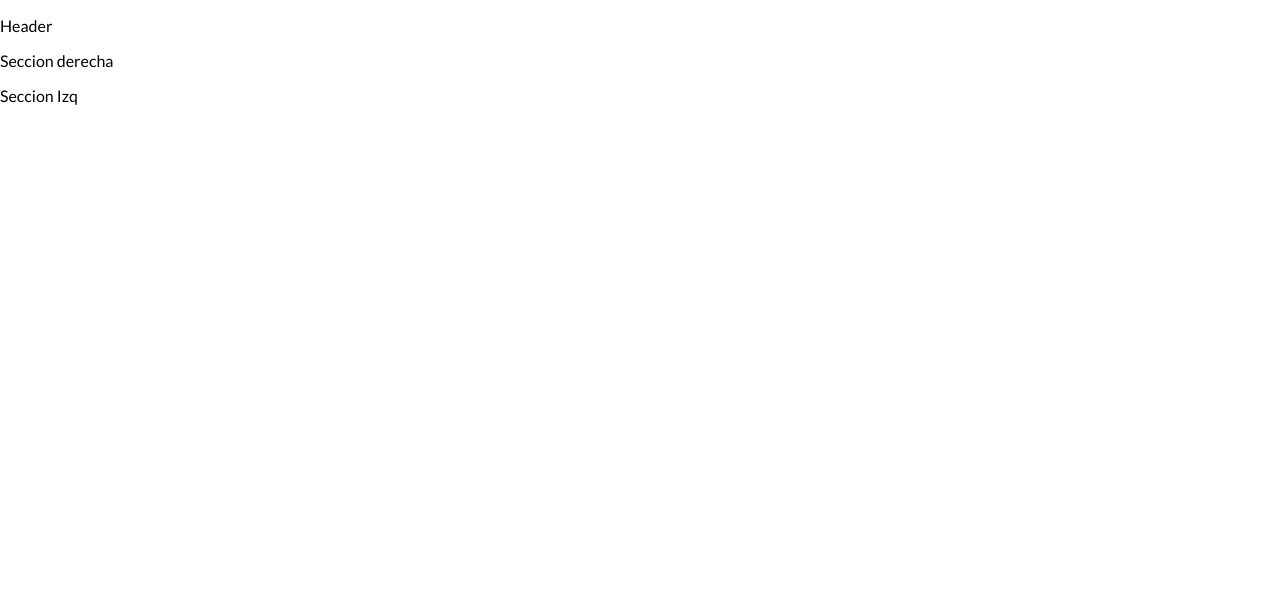
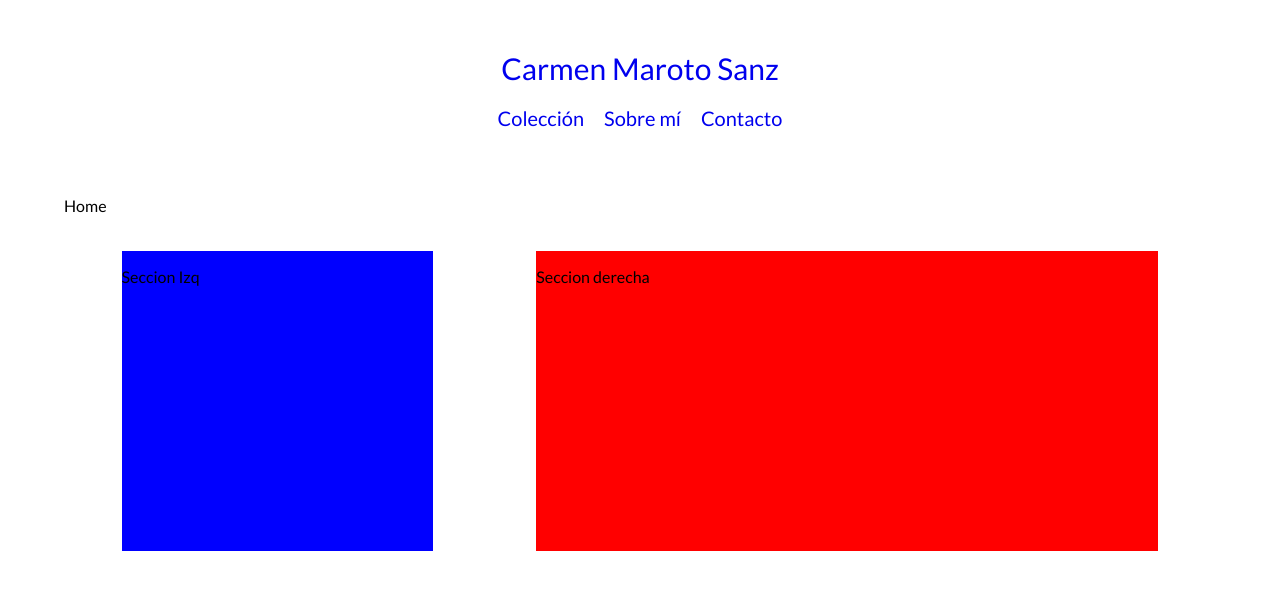
Before and after one commit to daniruiz000/Carmen-Maroto-Artist, a React (Create React App) app: page / in a window 1280 px wide. Shown: the top 590 px of the page. Built offline with nearby package versions, Linux system fonts and the light colour scheme.

Commit message:
added layouts

```diff
--- a/src/App.tsx
+++ b/src/App.tsx
@@ -1,15 +1,21 @@
-import React from "react";
-import Header from "./components/Header";
-import SectionDerech from "./components/SectionDerch";
-import SectionIzq from "./components/SectionIzq";
+import { HashRouter, Routes, Route } from "react-router-dom";
+import Home from "./layouts/Home";
+import AboutMe from "./layouts/AbouteMe";
+import Collection from "./layouts/Collection";
+import Contact from "./layouts/Contact";
 
 const App = () => {
   return (
-    <div className="app">
-      <Header />
-      <SectionDerech />
-      <SectionIzq />
-    </div>
+    <HashRouter>
+      <div className="app">
+        <Routes>
+          <Route path="/" element={<Home />} />
+          <Route path="/aboutme" element={<AboutMe />} />
+          <Route path="/collection" element={<Collection />} />
+          <Route path="/contact" element={<Contact />} />
+        </Routes>
+      </div>
+    </HashRouter>
   );
 };
 
--- a/src/components/Header.tsx
+++ b/src/components/Header.tsx
@@ -1,9 +1,24 @@
 import React from "react";
+import "../styles/components/Header.scss";
+import { NavLink } from "react-router-dom";
 
 const Header = (): React.JSX.Element => {
   return (
     <div className="header">
-      <p>Header</p>
+      <NavLink className="header__links-link" to="/">
+        <p className="header__title">Carmen Maroto Sanz</p>
+      </NavLink>
+      <div className="header__sections">
+        <NavLink className="header__links-link" to="/collection">
+          <p className="header__section">Colección</p>
+        </NavLink>
+        <NavLink className="header__links-link" to="/aboutme">
+          <p className="header__section">Sobre mí</p>
+        </NavLink>
+        <NavLink className="header__links-link" to="/contact">
+          <p className="header__section">Contacto</p>
+        </NavLink>
+      </div>
     </div>
   );
 };
--- a/src/components/SectionDerch.tsx
+++ b/src/components/SectionDerch.tsx
@@ -1,6 +1,6 @@
 const SectionDerech = (): React.JSX.Element => {
   return (
-    <div className="SectionDerech">
+    <div className="home__seccionDerch">
       <p>Seccion derecha</p>
     </div>
   );
--- a/src/components/SectionIzq.tsx
+++ b/src/components/SectionIzq.tsx
@@ -1,6 +1,6 @@
 const SectionIzq = (): React.JSX.Element => {
   return (
-    <div className="SectionIzq">
+    <div className="home__seccionIzq">
       <p>Seccion Izq</p>
     </div>
   );
--- /dev/null
+++ b/src/layouts/AbouteMe.tsx
@@ -0,0 +1,12 @@
+import Header from "../components/Header";
+
+const AboutMe = () => {
+  return (
+    <div>
+      <Header />
+      <p>AboutMe</p>
+    </div>
+  );
+};
+
+export default AboutMe;
--- /dev/null
+++ b/src/layouts/Collection.tsx
@@ -0,0 +1,12 @@
+import Header from "../components/Header";
+
+const Collection = () => {
+  return (
+    <div>
+      <Header />
+      <p>Collection</p>
+    </div>
+  );
+};
+
+export default Collection;
--- /dev/null
+++ b/src/layouts/Contact.tsx
@@ -0,0 +1,12 @@
+import Header from "../components/Header";
+
+const Contact = () => {
+  return (
+    <div>
+      <Header />
+      <p>Contact</p>
+    </div>
+  );
+};
+
+export default Contact;
--- /dev/null
+++ b/src/layouts/Home.tsx
@@ -0,0 +1,21 @@
+import Header from "../components/Header";
+import SectionDerech from "../components/SectionDerch";
+import SectionIzq from "../components/SectionIzq";
+import "../styles/layouts/Home.scss";
+
+const Home = () => {
+  return (
+    <>
+      <Header />
+      <div className="home">
+        <p>Home</p>
+        <div className="home__sections">
+          <SectionIzq />
+          <SectionDerech />
+        </div>
+      </div>
+    </>
+  );
+};
+
+export default Home;
--- /dev/null
+++ b/src/styles/components/Header.scss
@@ -0,0 +1,21 @@
+.header{
+    display: flex;
+    flex-direction: column;
+    align-items: center;
+    text-align: center;
+    width: 90%;
+    margin: 30px auto;
+    padding: 10px 20px;
+    &__title {
+        margin: 10px 20px;
+        font-size: 30px;
+    }
+    &__sections{
+        display: flex;
+        flex-direction: row;
+    }
+    &__section{
+        margin: 10px 10px;
+        font-size: 20px;
+    }
+}
--- /dev/null
+++ b/src/styles/layouts/Home.scss
@@ -0,0 +1,22 @@
+.home{
+    width: 90%;
+    margin: 20px auto;
+    display: flex;
+    flex-direction: column;
+    &__sections{
+        display: flex;
+        flex-direction: row;
+        justify-content: space-between;
+        margin: 20px auto;
+        width: 90%;
+        height: 300px;
+    }
+    &__seccionIzq {
+        width: 30%;
+        background-color: blue;
+    }
+    &__seccionDerch {
+        width: 60%;
+        background-color: red;
+    }
+}
```
